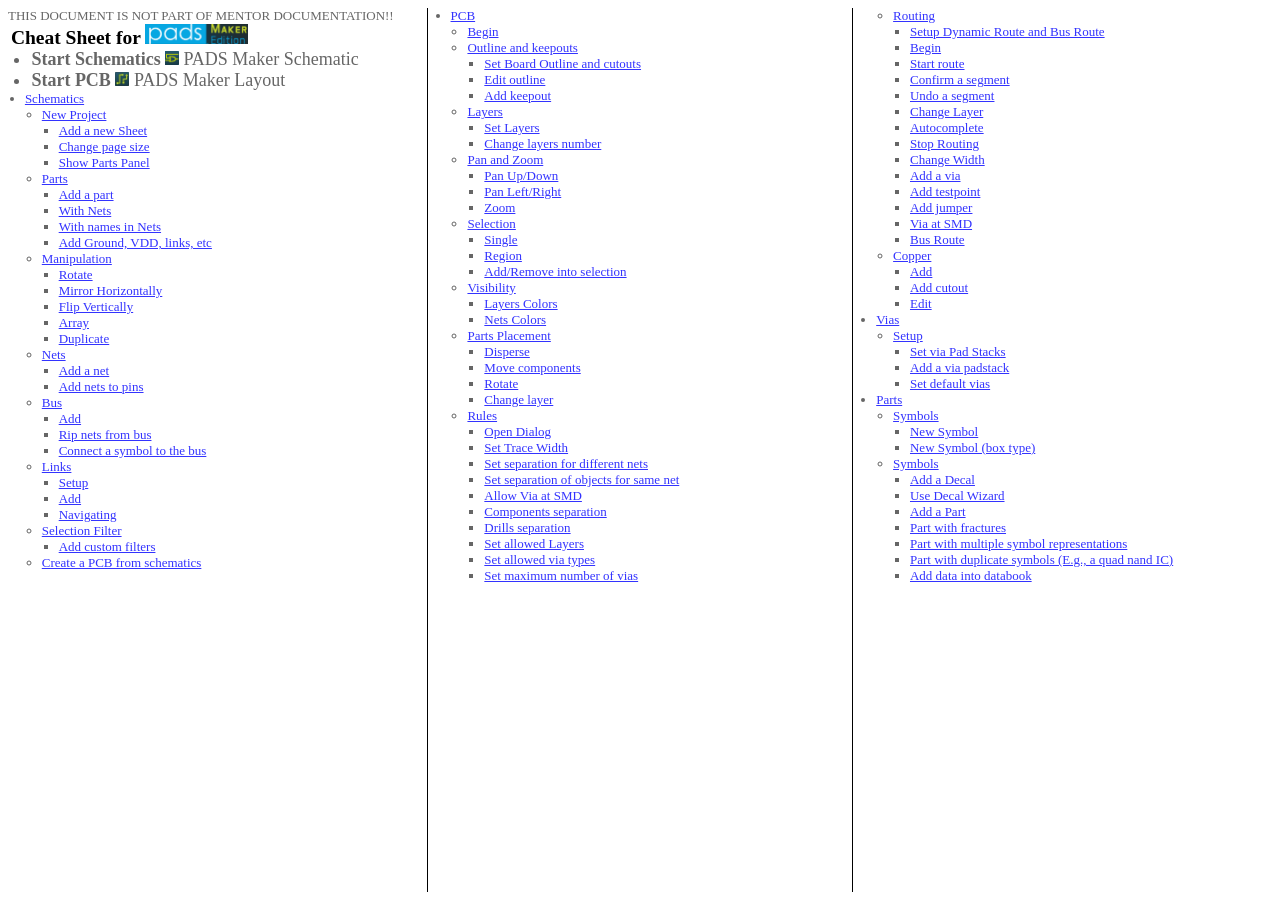
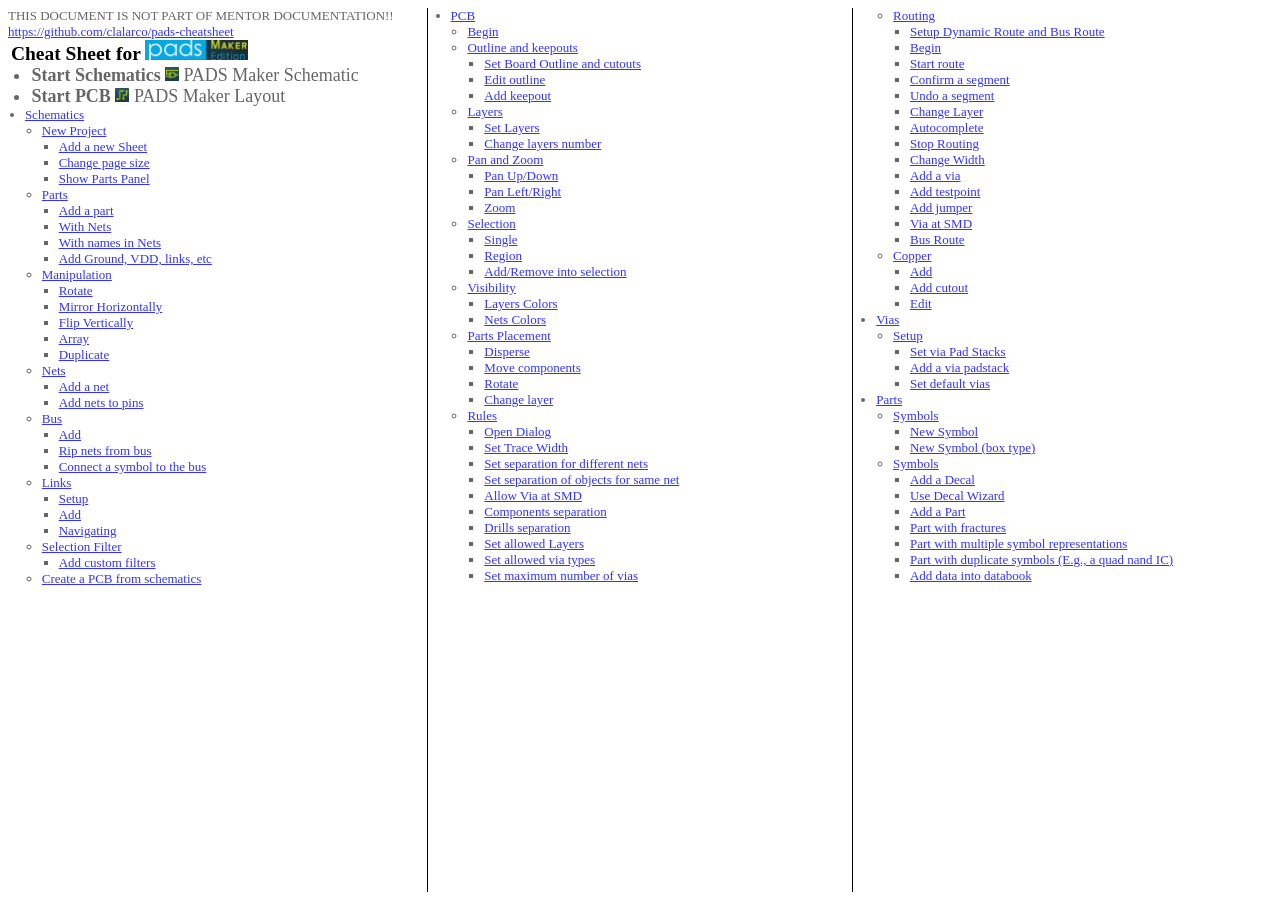
Before and after one commit to clalarco/pads-cheatsheet, a Sphinx documentation site: the page built from source/index-pads-maker.rst, in a window 1280 px wide. Built offline with Sphinx 7.4.7, drawn with Linux system fonts in a browser that asks for light colours; some web fonts are replaced; some of the changed lines change nothing that is shown.

Commit message:
Adding github url

```diff
--- a/source/index-pads-maker.rst
+++ b/source/index-pads-maker.rst
@@ -7,6 +7,9 @@
 
 .. hint::
   THIS DOCUMENT IS NOT PART OF MENTOR DOCUMENTATION!!
+
+.. hint::
+  https://github.com/clalarco/pads-cheatsheet
 
 ########################################
 Cheat Sheet for |l-pads-maker|
```
